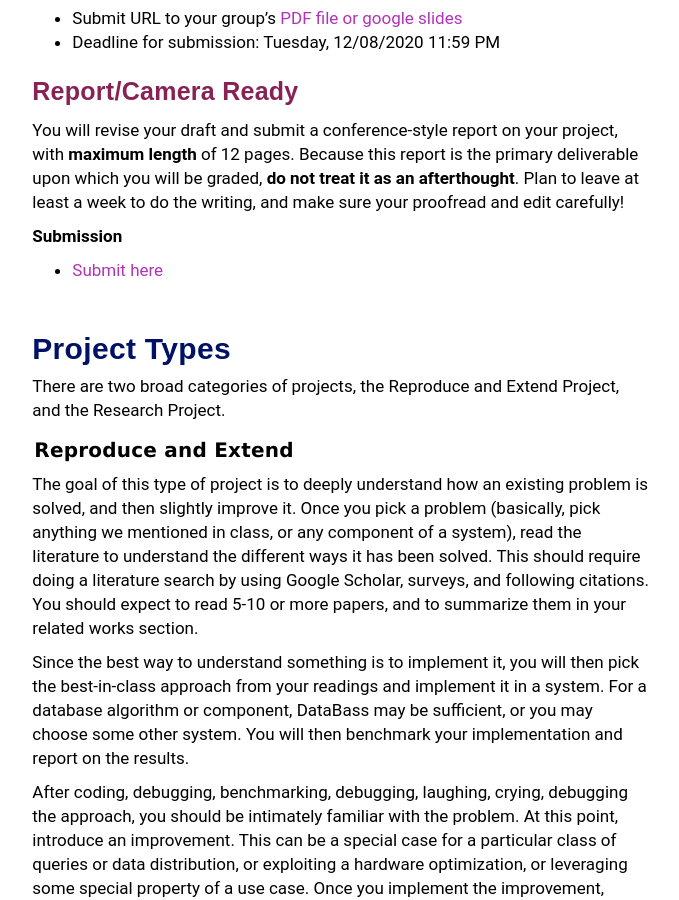
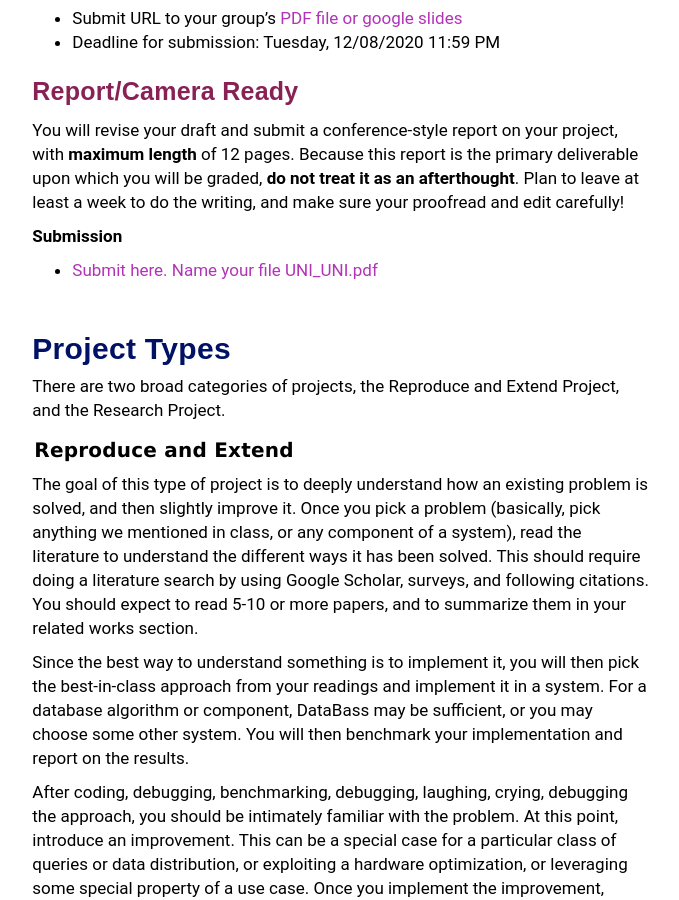
Before and after one commit to w6113/website_fall2020, a Jekyll site: the page built from projects.md, in a window 1280 px wide and 900 px high, scrolled down 2610 px. Shown: the whole window, without its empty margins (292-971 px from the left). Built offline with Jekyll 4.4.1, drawn with Linux system fonts in a browser that asks for light colours.

Commit message:
lazy commit msg

```diff
--- a/projects.md
+++ b/projects.md
@@ -112,7 +112,7 @@ Because this report is the primary deliverable upon which you will be graded, **
 
 **Submission**
 
-* [Submit here](#)
+* [Submit here.  Name your file UNI_UNI.pdf](https://www.dropbox.com/request/HzQwTw6CpdST28wMvyFS)
 
 
 <a name="types"></a>
```
